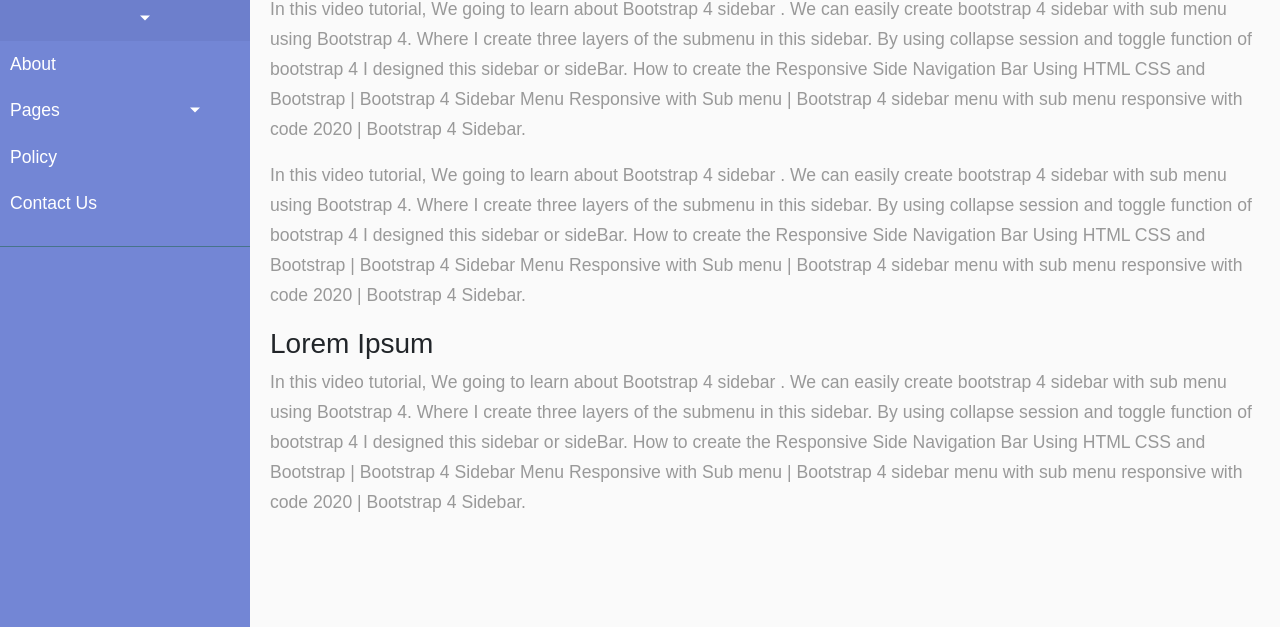
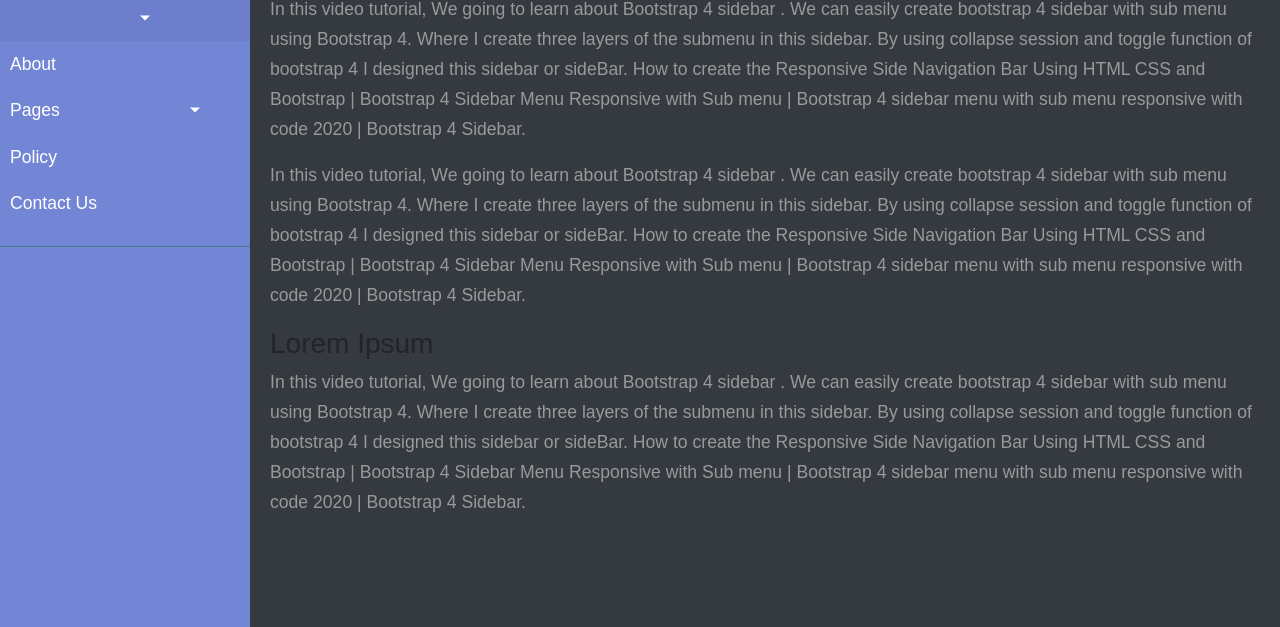
Before and after one commit to DanielRY012002/bootstrap, a plain HTML site: page prueba.html in a window 1280 px wide. Shown: the part 173-800 px from the top of the page. Drawn offline with nearby package versions, Linux system fonts and the light colour scheme.

Commit message:
version 2

```diff
--- a/prueba.html
+++ b/prueba.html
@@ -10,7 +10,7 @@
     <link rel="stylesheet" href="css/estilos.css">
 </head>
 <body>
-    <div class="wrapper">
+    <div class="wrapper bg-dark">
         <nav id="sidebar">
             <div class="sidebar-header">
                 <h3>Bootstrap Slider</h3>
```
